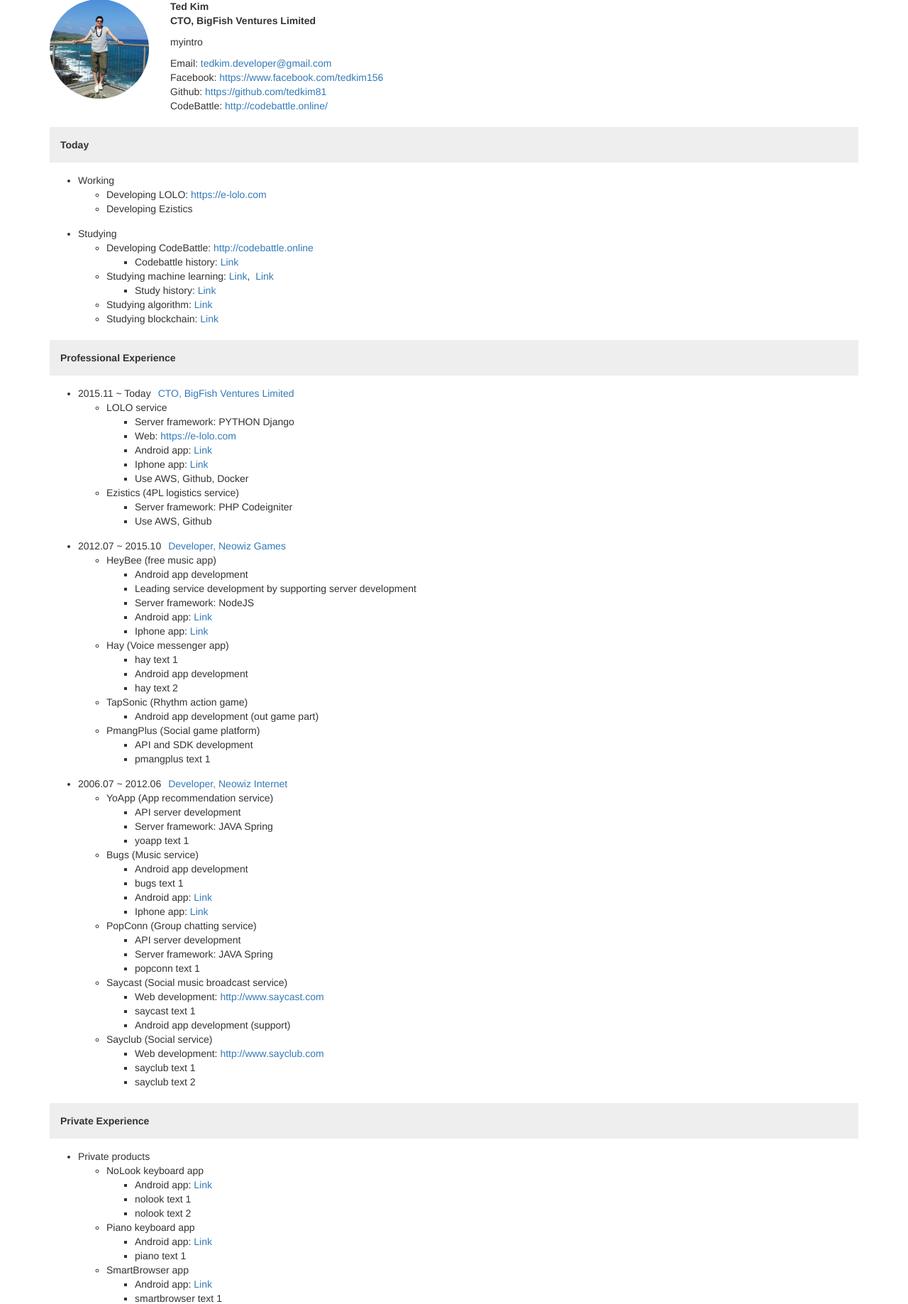
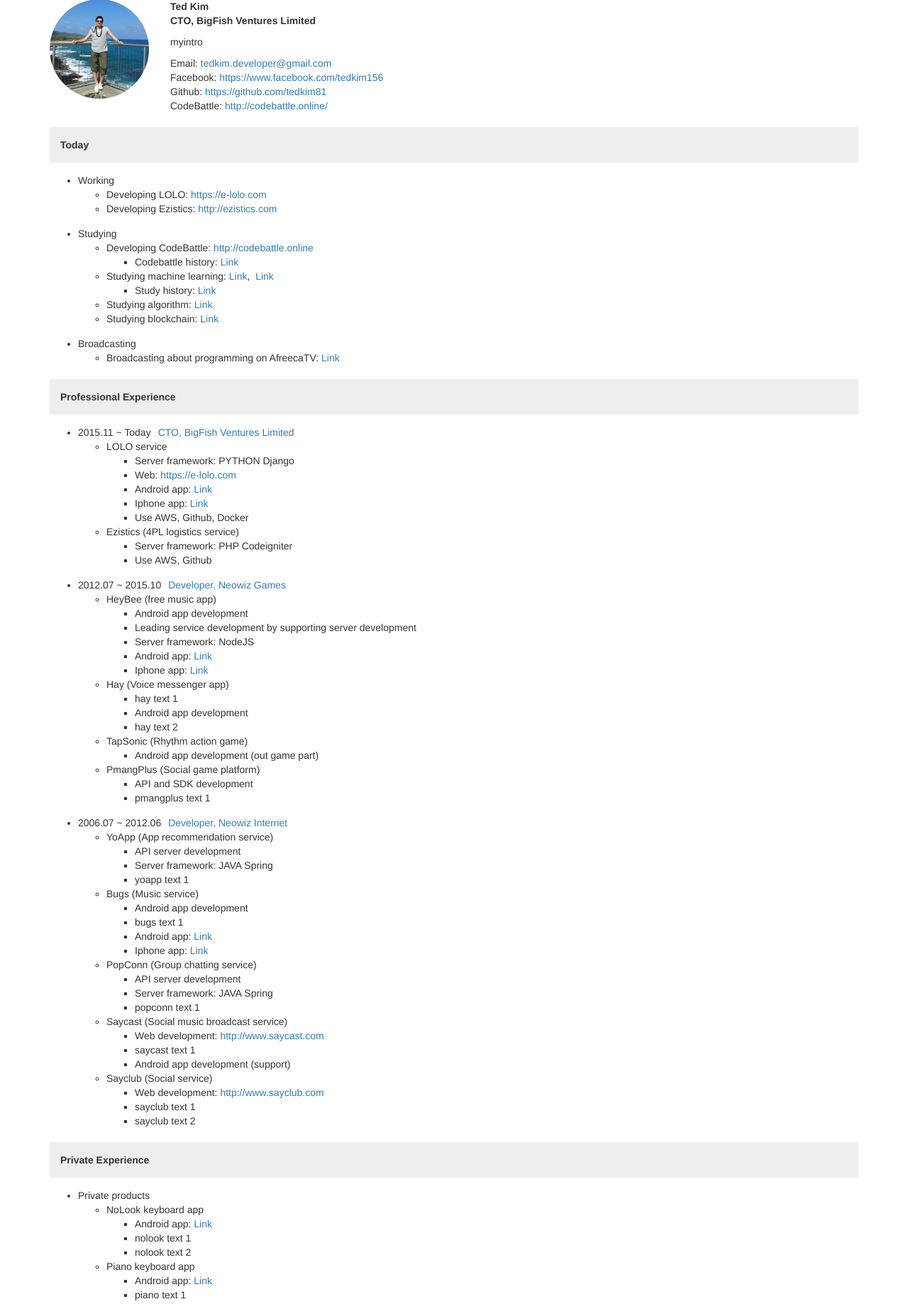
Before and after one commit to tedkim81/iamted, a Django app: page / in a window 1280 px wide. Shown: the part 71-1908 px from the top of the page at 71% size. Run offline with Django 3.2, Linux system fonts and the light colour scheme; some libraries are stand-ins or nearby versions.

Commit message:
Modify profile

```diff
--- a/app/templates/profile.html
+++ b/app/templates/profile.html
@@ -126,7 +126,7 @@
 			<li class="cont-li">{% trans "Working" %}
 				<ul>
 					<li>{% trans "Developing LOLO" %}: <a href="https://e-lolo.com" target="_blank">https://e-lolo.com</a></li>
-					<li>{% trans "Developing Ezistics" %}</li>
+					<li>{% trans "Developing Ezistics" %}: <a href="http://ezistics.com" target="_blank">http://ezistics.com</a></li>
 				</ul>
 			</li>
 			<li class="cont-li">{% trans "Studying" %}
@@ -149,6 +149,13 @@
 					<li>{% trans "Studying swift" %}: <a href="https://www.inflearn.com/course/stanford-ios-한글자막-강의/" target="_blank">Link</a></li>
 					<li>{% trans "Modifying my android apps from java to kotlin" %}</li>
 					-->
+				</ul>
+			</li>
+			<li class="cont-li">{% trans "Broadcasting" %}
+				<ul>
+					<li>{% trans "Broadcasting about programming on AfreecaTV" %}:
+						<a href="http://afreecatv.com/kim5724" target="_blank">Link</a>
+					</li>
 				</ul>
 			</li>
 		</ul>
```
Also changed, not shown: db.sqlite3, locale/en/LC_MESSAGES/django.po, locale/ko/LC_MESSAGES/django.po, 2 other files.
